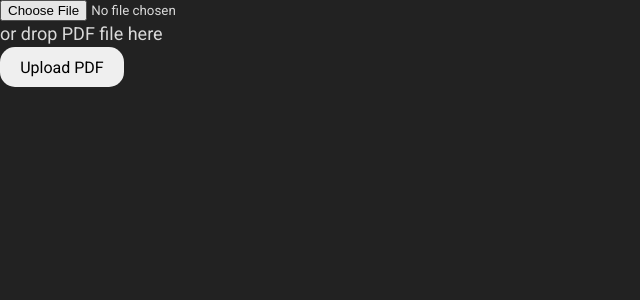
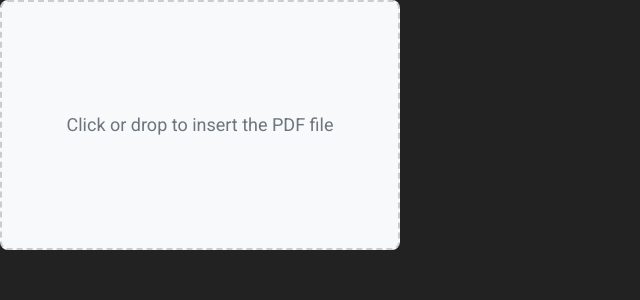
Before and after one commit to silassequeira/speed-reader, a React (Vite) app in the folder frontend/: page / in a window 1280 px wide. Shown: the top 300 px of the page, without its empty margins (0-640 px from the left). Built offline with nearby package versions, Linux system fonts and the light colour scheme.

Commit message:
2#- devided the main component into child UI elements, and simplified its UI

```diff
--- a/frontend/src/App.jsx
+++ b/frontend/src/App.jsx
@@ -1,10 +1,10 @@
 import "./App.css";
-import PaginatedPDFViewer from "./components/PaginatedPDFViewer";
+import StateManager from "./components/StateManager";
 
 function App() {
   return (
     <>
-      <PaginatedPDFViewer />
+      <StateManager />
     </>
   );
 }
--- /dev/null
+++ b/frontend/src/components/FileUploader.jsx
@@ -0,0 +1,73 @@
+import React, { useState, useRef } from "react";
+
+const FileUploader = ({ onUpload }) => {
+  const [file, setFile] = useState(null);
+  const fileInputRef = useRef(null);
+
+  const handleFileSelect = (selectedFile) => {
+    // Validate file type
+    if (selectedFile && selectedFile.type === "application/pdf") {
+      setFile(selectedFile);
+      onUpload(selectedFile);
+    } else {
+      alert("Please upload a valid PDF file");
+    }
+  };
+
+  const handleFileChange = (event) => {
+    handleFileSelect(event.target.files[0]);
+  };
+
+  const handleDrop = (event) => {
+    event.preventDefault();
+    handleFileSelect(event.dataTransfer.files[0]);
+  };
+
+  const handleDragOver = (event) => {
+    event.preventDefault();
+  };
+
+  const handleContainerClick = () => {
+    fileInputRef.current.click();
+  };
+
+  return (
+    <div
+      style={{
+        width: "400px",
+        height: "250px",
+        border: "2px dashed #cccccc",
+        borderRadius: "8px",
+        display: "flex",
+        justifyContent: "center",
+        alignItems: "center",
+        textAlign: "center",
+        cursor: "pointer",
+        backgroundColor: file ? "#e6f3ff" : "#f8f9fa",
+        transition: "background-color 0.3s ease",
+      }}
+      onClick={handleContainerClick}
+      onDrop={handleDrop}
+      onDragOver={handleDragOver}
+    >
+      <input
+        ref={fileInputRef}
+        type="file"
+        accept="application/pdf"
+        onChange={handleFileChange}
+        style={{ display: "none" }}
+      />
+      {!file ? (
+        <p style={{ color: "#6c757d", userSelect: "none" }}>
+          Click or drop to insert the PDF file
+        </p>
+      ) : (
+        <p style={{ color: "#28a745", userSelect: "none" }}>
+          {file.name} uploaded successfully
+        </p>
+      )}
+    </div>
+  );
+};
+
+export default FileUploader;
--- /dev/null
+++ b/frontend/src/components/Loader.jsx
@@ -0,0 +1,11 @@
+import React from "react";
+
+const Loader = () => {
+  return (
+    <div className="loader">
+      <p>Loading... Please wait.</p>
+    </div>
+  );
+};
+
+export default Loader;
--- /dev/null
+++ b/frontend/src/components/PDFViewer.jsx
@@ -0,0 +1,66 @@
+import React, { useState, useEffect } from "react";
+
+const PDFViewer = ({ pages, currentPage, onPageChange }) => {
+  // State to track the user's input in the page input field
+  const [inputPage, setInputPage] = useState(currentPage.toString());
+
+  // Reset inputPage state when currentPage changes (from props)
+  useEffect(() => {
+    setInputPage(currentPage.toString());
+  }, [currentPage]);
+
+  // Handle input changes in the page input field
+  const handleInputChange = (e) => {
+    setInputPage(e.target.value);
+  };
+
+  // Validate and update page when user presses Enter
+  const handlePageSubmit = () => {
+    const rawInput = inputPage.trim();
+    let pageNumber = parseInt(rawInput, 10);
+
+    // If input is not a valid number, default to current page
+    if (isNaN(pageNumber)) {
+      pageNumber = currentPage;
+    } else {
+      // Clamp the page number between 1 and total pages
+      pageNumber = Math.max(1, Math.min(pageNumber, pages.length));
+    }
+
+    // Update the page and reset the input field to the validated value
+    onPageChange(pageNumber);
+    setInputPage(pageNumber.toString());
+  };
+
+  return (
+    <div>
+      <div className="viewer-container">
+        {pages[currentPage - 1]?.map((para, i) => (
+          <p key={`${currentPage}-${i}`} className="lineHeight">
+            {para}
+          </p>
+        ))}
+      </div>
+      <div className="pagination-controls">
+        {/* Page input field with validation (no "Go" button) */}
+        <div>
+          Page
+          <input
+            type="number"
+            value={inputPage}
+            onChange={handleInputChange}
+            onKeyDown={(e) => e.key === "Enter" && handlePageSubmit()}
+            min="1"
+            max={pages.length}
+            inputMode="numeric"
+            pattern="[0-9]*"
+            required
+          />
+          of {pages.length}
+        </div>
+      </div>
+    </div>
+  );
+};
+
+export default PDFViewer;
--- /dev/null
+++ b/frontend/src/components/StateManager.jsx
@@ -0,0 +1,151 @@
+import React, { useState, useEffect } from "react";
+import FileUploader from "./FileUploader";
+import Loader from "./Loader";
+import PDFViewer from "./PDFViewer";
+import uploadPDF from "../services/pdfService";
+
+const StateManager = () => {
+  const [status, setStatus] = useState("idle"); // "idle", "loading", "display"
+  const [extractedText, setText] = useState("");
+  const [pages, setPages] = useState([]);
+  const [currentPage, setCurrentPage] = useState(1);
+
+  // Configuration constants
+  const CONTAINER_WIDTH = 636;
+  const LINE_HEIGHT = 26;
+
+  // Memoized text measurement
+  const measureText = (() => {
+    const canvas = document.createElement("canvas");
+    const ctx = canvas.getContext("2d");
+    return (text) => {
+      ctx.font = "18px Roboto, sans-serif";
+      return ctx.measureText(text).width;
+    };
+  })();
+
+  const calculateLines = (paragraph) => {
+    const words = paragraph.split(" ");
+    let line = "";
+    let lines = 1;
+
+    for (const word of words) {
+      const testLine = line ? `${line} ${word}` : word;
+      const width = measureText(testLine);
+
+      if (width > CONTAINER_WIDTH) {
+        lines++;
+        line = word;
+      } else {
+        line = testLine;
+      }
+    }
+
+    return lines;
+  };
+
+  useEffect(() => {
+    if (!extractedText) return;
+
+    const createPages = (paragraphs) => {
+      const pages = [];
+      let currentPage = [];
+      let currentHeight = 0;
+
+      for (const paragraph of paragraphs) {
+        const lines = calculateLines(paragraph);
+        const neededHeight = lines * LINE_HEIGHT;
+
+        if (currentHeight + neededHeight > 676) {
+          if (currentPage.length > 0) {
+            pages.push([...currentPage]);
+            currentPage = [];
+            currentHeight = 0;
+          }
+
+          if (neededHeight > 676) {
+            const maxLinesPerPage = Math.floor(676 / LINE_HEIGHT);
+            let remainingText = paragraph;
+
+            while (remainingText) {
+              const pageLines = [];
+              let lineCount = 0;
+
+              while (lineCount < maxLinesPerPage && remainingText) {
+                let line = "";
+                let words = remainingText.split(" ");
+
+                while (words.length > 0) {
+                  const testLine = line ? `${line} ${words[0]}` : words[0];
+                  if (measureText(testLine) > CONTAINER_WIDTH) break;
+                  line = testLine;
+                  words.shift();
+                }
+
+                pageLines.push(line);
+                remainingText = words.join(" ");
+                lineCount++;
+              }
+
+              pages.push(pageLines);
+            }
+          } else {
+            currentPage.push(paragraph);
+            currentHeight += neededHeight;
+          }
+        } else {
+          currentPage.push(paragraph);
+          currentHeight += neededHeight;
+        }
+      }
+
+      if (currentPage.length > 0) pages.push(currentPage);
+      return pages;
+    };
+
+    const paragraphs = extractedText
+      .split("\n%%PAGE_BREAK%%\n")
+      .filter((p) => p.trim().length > 0);
+
+    const newPages = createPages(paragraphs);
+    setPages(newPages);
+    setCurrentPage(1);
+    setStatus("display");
+  }, [extractedText]);
+
+  const handleUpload = async (file) => {
+    try {
+      setStatus("loading");
+      const text = await uploadPDF(file);
+      setText(text);
+    } catch (error) {
+      console.error("Error uploading file:", error);
+    }
+  };
+
+  const handleClose = () => {
+    setText("");
+    setPages([]);
+    setCurrentPage(1);
+    setStatus("idle");
+  };
+
+  return (
+    <div className="pdf-viewer">
+      {status === "idle" && <FileUploader onUpload={handleUpload} />}
+      {status === "loading" && <Loader />}
+      {status === "display" && pages.length > 0 && (
+        <>
+          <button onClick={handleClose}>Close</button>
+          <PDFViewer
+            pages={pages}
+            currentPage={currentPage}
+            onPageChange={setCurrentPage}
+          />
+        </>
+      )}
+    </div>
+  );
+};
+
+export default StateManager;
```
Also changed, not shown: frontend/src/assets/unused-components/PDFUploader.jsx (renamed from frontend/src/components/PDFUploader.jsx).
